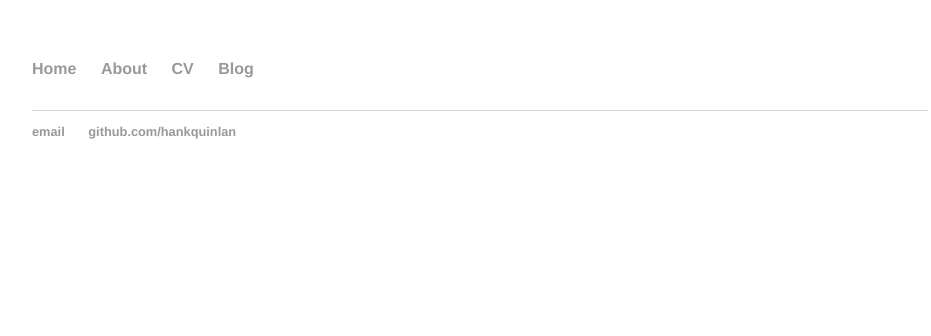
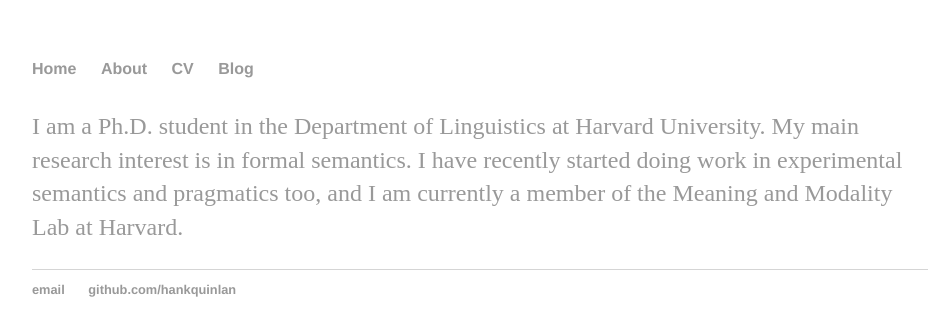
Before and after one commit to tmihoc/tmihoc.github.io, a Jekyll site: the page built from index.html, in a window 1280 px wide. Shown: the top 336 px of the page, without its empty margins (160-1091 px from the left). Built offline with Jekyll 4.4.1, drawn with Linux system fonts in a browser that asks for light colours.

Commit message:
Update index.html

```diff
--- a/index.html
+++ b/index.html
@@ -4,5 +4,8 @@ title: Teodora Mihoc
 ---
 <div class="blurb">
 	<h1></h1>
-	<p> <a href="/about"></a></p>
+	<p> <a href="/about">
+I am a Ph.D. student in the Department of Linguistics at Harvard University. My main research interest is in formal semantics. I have recently started doing work in experimental semantics and pragmatics too, and I am currently a member of the Meaning and Modality Lab at Harvard.
+
+</a></p>
 </div><!-- /.blurb -->
```
